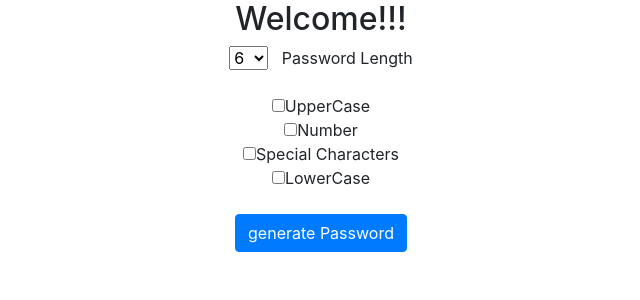
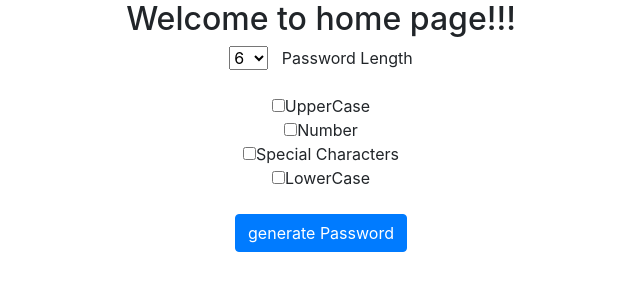
Before and after one commit to shaikrehman07/django_sample1, a Django app: page / in a window 1280 px wide. Shown: the top 300 px of the page, without its empty margins (319-959 px from the left). Run offline with Django 3.2, Linux system fonts and the light colour scheme; some libraries are stand-ins or nearby versions.

Commit message:
changed the title of home page

```diff
--- a/generator/templates/generator/home.html
+++ b/generator/templates/generator/home.html
@@ -1,7 +1,7 @@
 <link rel="stylesheet" href="https://stackpath.bootstrapcdn.com/bootstrap/4.5.0/css/bootstrap.min.css" integrity="sha384-9aIt2nRpC12Uk9gS9baDl411NQApFmC26EwAOH8WgZl5MYYxFfc+NcPb1dKGj7Sk" crossorigin="anonymous">
 
 <div class="container text-center">
-<h2>Welcome!!!</h2>
+<h2>Welcome to home page!!!</h2>
 
 <form action="{% url 'password' %}">
     <select name="length">
```
